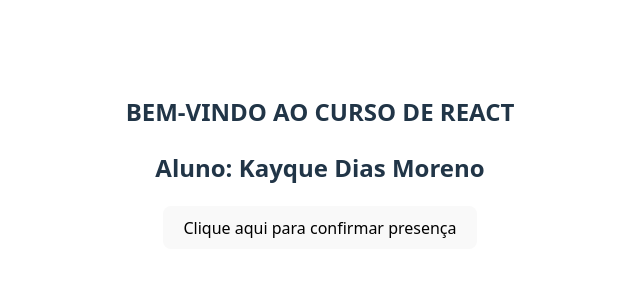
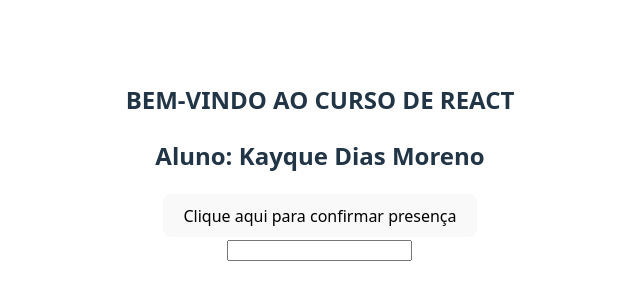
Before and after one commit to Kayque-Moreno/Projeto_Integrador_5, a React (Vite) app in the folder my-app/: page / in a window 1280 px wide. Shown: the part 238-538 px from the top of the page, without its empty margins (320-960 px from the left). Built offline with nearby package versions, Linux system fonts and the light colour scheme.

Commit message:
Componentes em React

```diff
--- a/my-app/src/App.jsx
+++ b/my-app/src/App.jsx
@@ -2,6 +2,7 @@
 import Titulo from './components/Titulo'
 import Aluno from './components/Aluno'
 import mostrarMensagem from './components/Botao'
+import capturarTexto from './components/Texto'
 
 function App() {
 
@@ -11,7 +12,8 @@
         <Aluno/>
         <button onClick={mostrarMensagem}>
             Clique aqui para confirmar presença
-        </button>
+        </button><br></br>
+        <input type = "text" onChange={capturarTexto}/>
      </div>
   )
 }
--- a/my-app/src/components/Botao.jsx
+++ b/my-app/src/components/Botao.jsx
@@ -1,6 +1,5 @@
 function mostrarMensagem(){
     alert ("Parabéns! Você acabou de confirmar sua presença no curso de React!!!")
 }
-<button onClick={mostrarMensagem}>Clique Aqui</button>
 
 export default mostrarMensagem
--- /dev/null
+++ b/my-app/src/components/Texto.jsx
@@ -0,0 +1,5 @@
+function capturarTexto(evento){
+    console.log(evento.target.value)
+}
+
+export default capturarTexto
```
